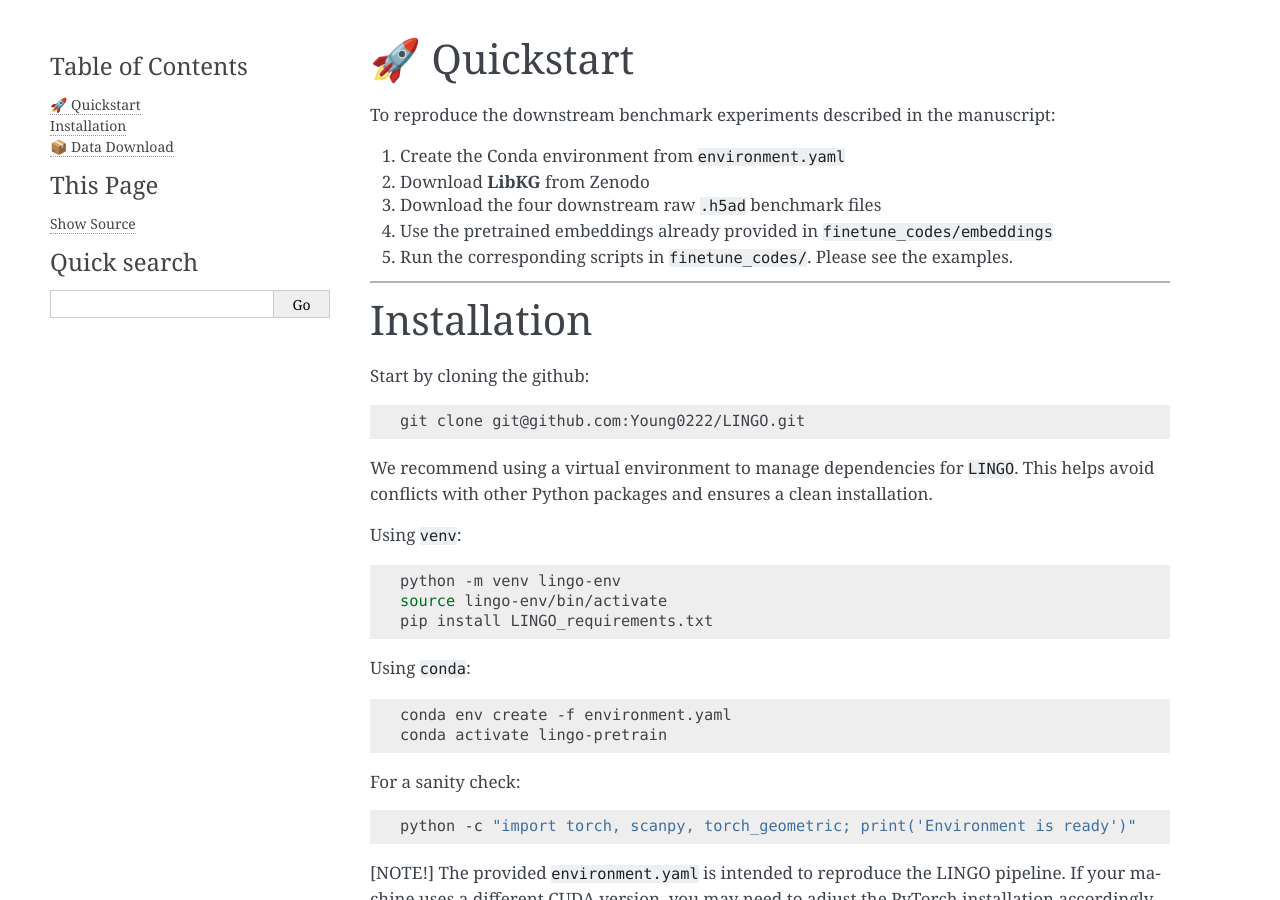
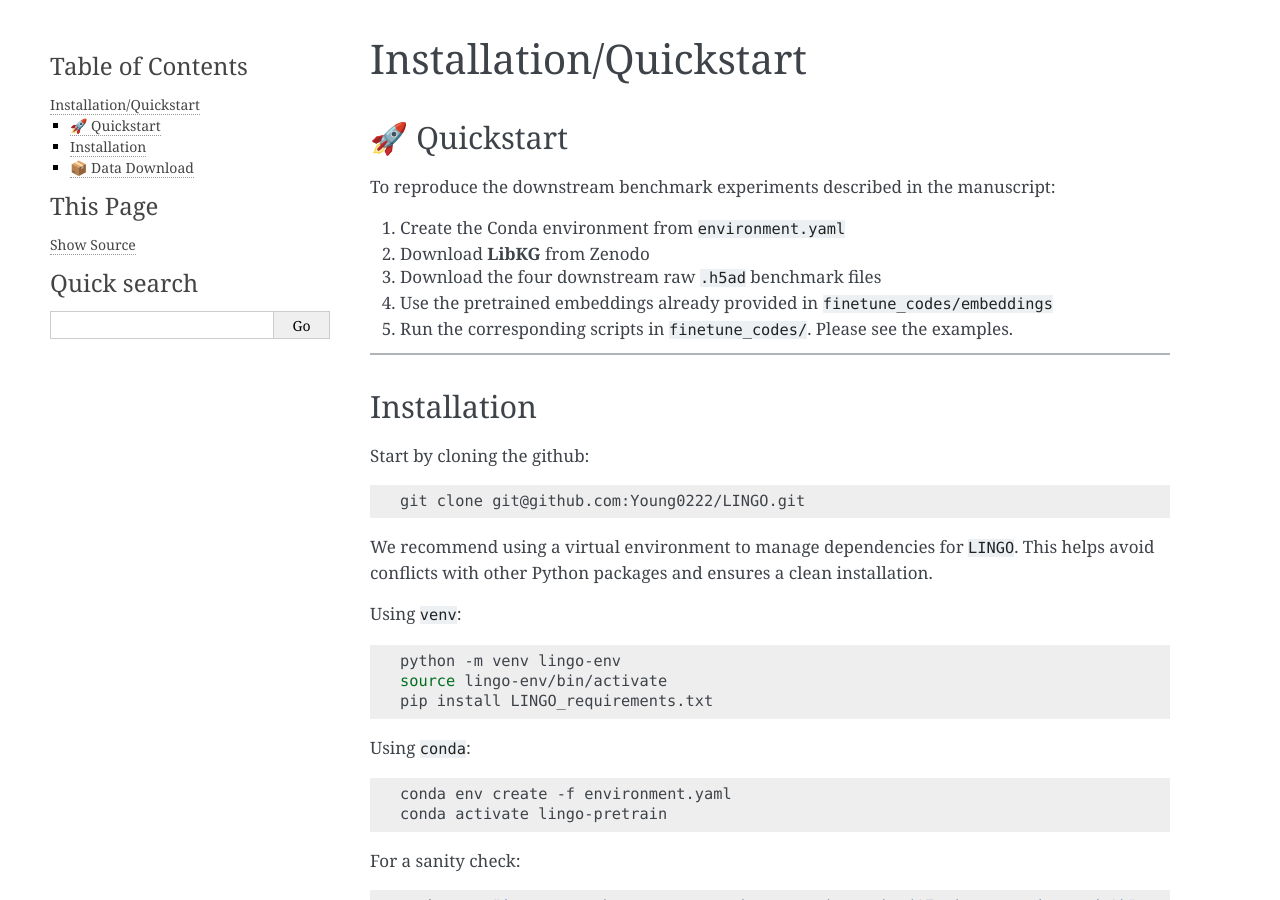
Before and after one commit to Jiatong-Liang/LINGO_website, a Sphinx documentation site: the page built from docs/installation.md, in a window 1280 px wide and 900 px high. Built offline with Sphinx 7.4.7, drawn with Linux system fonts in a browser that asks for light colours; the version number is read from the project's files by our own code.

Commit message:
update intro

```diff
--- a/docs/installation.md
+++ b/docs/installation.md
@@ -1,4 +1,6 @@
-# 🚀 Quickstart
+# Installation/Quickstart
+
+## 🚀 Quickstart
 
 To reproduce the downstream benchmark experiments described in the manuscript:
 
@@ -9,7 +11,7 @@ To reproduce the downstream benchmark experiments described in the manuscript:
 5. Run the corresponding scripts in `finetune_codes/`. Please see the examples.
 
 ---
-# Installation
+## Installation
 
 Start by cloning the github:
 
@@ -45,7 +47,7 @@ python -c "import torch, scanpy, torch_geometric; print('Environment is ready')"
 
 ---
 
-# 📦 Data Download
+## 📦 Data Download
 
 The released **LibKG** dataset is available on Zenodo, please download `LibKG.zip`:
 
```
